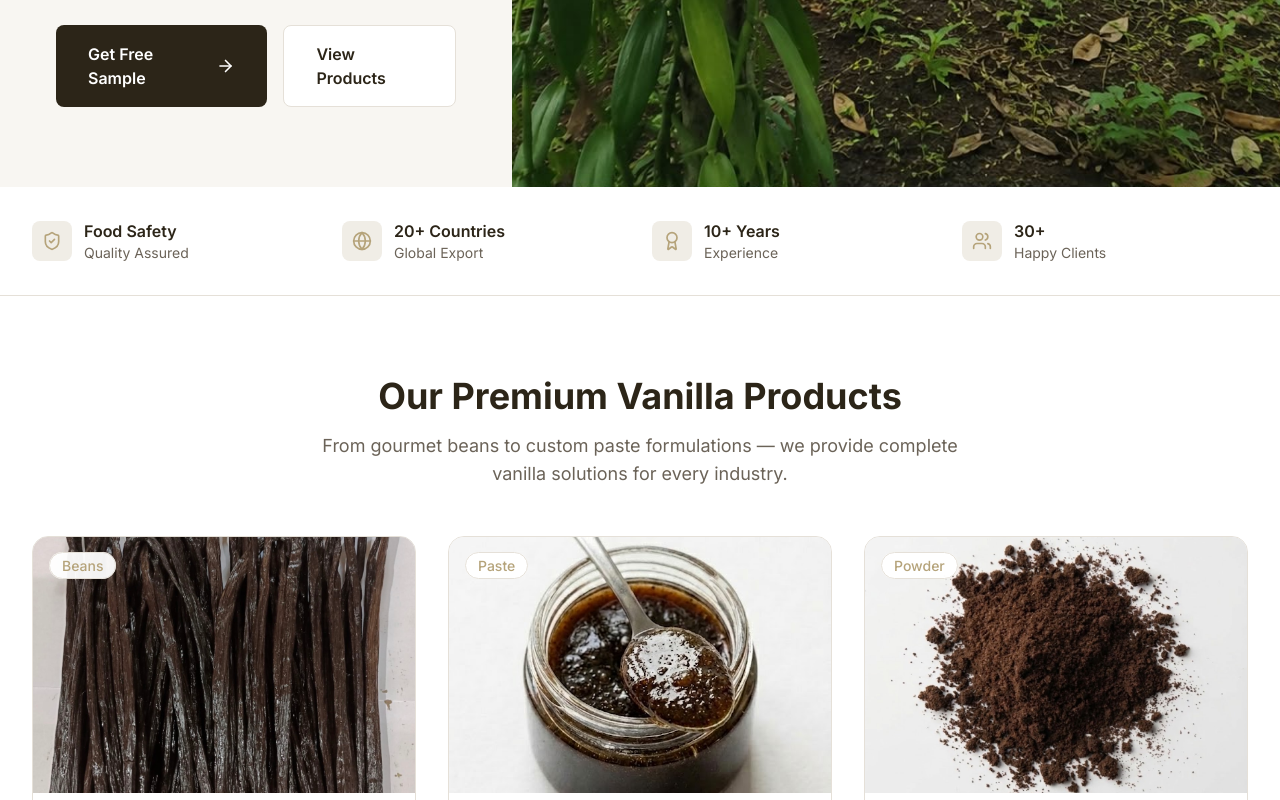
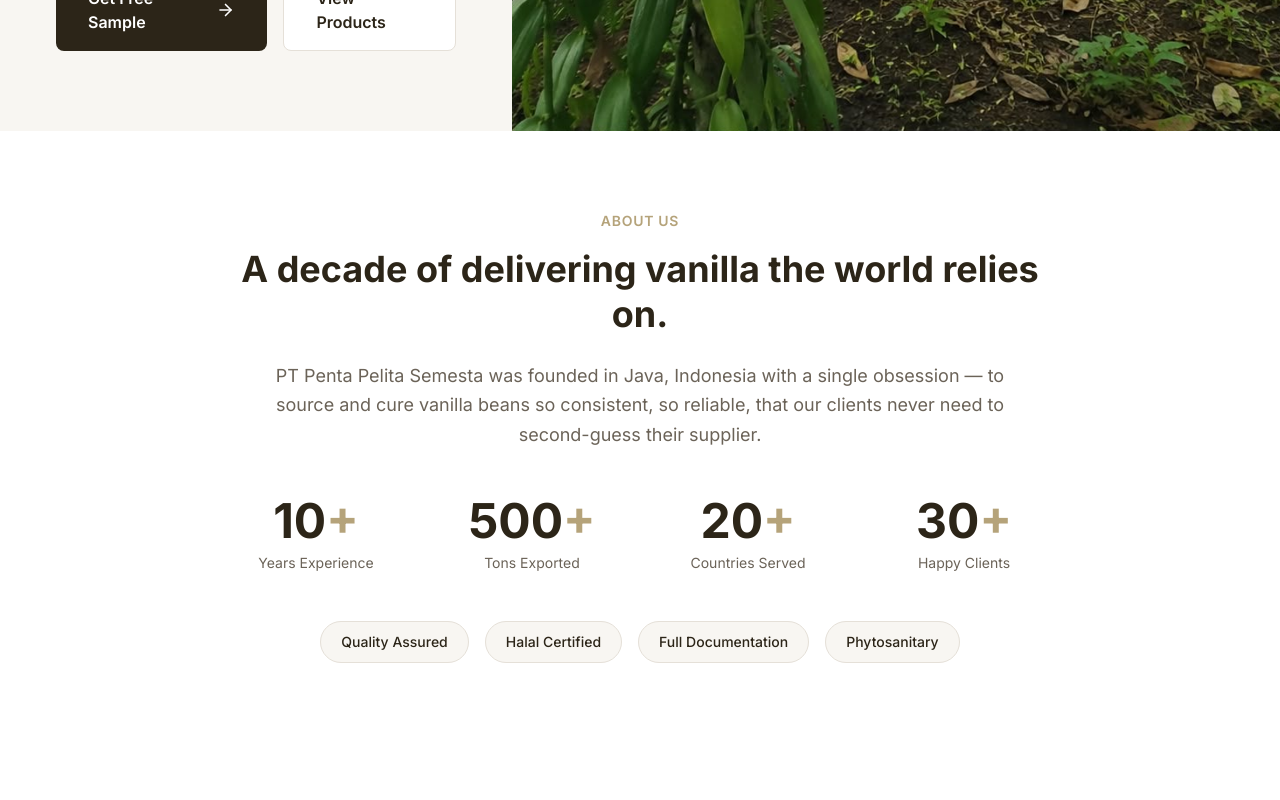
Before and after one commit to irfanmulachela-glitch/vanilla, a Next.js app: page / in a window 1280 px wide. Shown: the part 940-1740 px from the top of the page. Built offline with nearby package versions, Linux system fonts and the light colour scheme.

Commit message:
Homepage: About Us section with animated stats, reduced hero spacing

```diff
--- a/src/app/page.tsx
+++ b/src/app/page.tsx
@@ -52,21 +52,21 @@ export default function HomePage() {
         <div className="grid lg:grid-cols-5 min-h-[550px]">
           {/* Text Content - 40% */}
           <div className="flex flex-col justify-center px-6 sm:px-10 lg:px-14 py-16 lg:py-20 lg:col-span-2">
-            <p className="text-[#B5A37A] text-sm font-semibold uppercase tracking-wider mb-4">
+            <p className="text-[#B5A37A] text-sm font-semibold uppercase tracking-wider mb-3">
               Indonesia&apos;s #1 Vanilla Supplier
             </p>
-            <h1 className="text-4xl lg:text-5xl xl:text-6xl font-bold text-[#2C2518] mb-4 leading-tight">
+            <h1 className="text-4xl lg:text-5xl xl:text-6xl font-bold text-[#2C2518] mb-3 leading-[1.1]">
               Premium{" "}
               <span className="text-[#B5A37A]">Indonesian Vanilla</span>{" "}
               Supplier
             </h1>
-            <p className="text-lg text-[#B5A37A] font-medium mb-6 italic">
+            <p className="text-lg text-[#B5A37A] font-medium mb-5 italic">
               Your Formula. Our Vanilla.
             </p>
-            <p className="text-[#6B6358] mb-4 leading-relaxed">
+            <p className="text-[#6B6358] mb-3 leading-relaxed">
               La Vanilla Supplier is a direct Indonesian vanilla supplier based in Java, specializing in premium Vanilla planifolia beans sourced from local smallholder farmers and cured using traditional 6-9 month sun-drying methods.
             </p>
-            <p className="text-[#6B6358] mb-8 leading-relaxed">
+            <p className="text-[#6B6358] mb-7 leading-relaxed">
               We export Grade A Gourmet and Grade B Extraction vanilla beans, custom vanilla paste, and 100% pure vanilla powder to food manufacturers, distributors, and artisan producers across 20+ countries. MOQ 25kg. FOB from Semarang, Jakarta, or Surabaya. Halal certified. Full documentation with every shipment.
             </p>
             <div className="flex flex-col sm:flex-row gap-4">
@@ -99,37 +99,51 @@ export default function HomePage() {
         </div>
       </section>
 
-      {/* Trust Bar */}
-      <section className="bg-white border-b border-[#E5E0D8]">
-        <div className="max-w-7xl mx-auto px-4 sm:px-6 lg:px-8 py-8">
-          <div className="grid grid-cols-2 md:grid-cols-4 gap-6">
+      {/* About Us Section */}
+      <section className="py-20 bg-white">
+        <div className="max-w-4xl mx-auto px-4 sm:px-6 lg:px-8 text-center">
+          <p className="text-[#B5A37A] text-sm font-semibold uppercase tracking-wider mb-4">
+            About Us
+          </p>
+          <h2 className="text-3xl lg:text-4xl font-bold text-[#2C2518] mb-6 leading-tight">
+            A decade of delivering vanilla the world relies on.
+          </h2>
+          <p className="text-lg text-[#6B6358] mb-12 max-w-3xl mx-auto leading-relaxed">
+            PT Penta Pelita Semesta was founded in Java, Indonesia with a single obsession — to source and cure vanilla beans so consistent, so reliable, that our clients never need to second-guess their supplier.
+          </p>
+
+          {/* Animated Stats */}
+          <div className="grid grid-cols-2 md:grid-cols-4 gap-8 mb-12">
             {[
-              {
-                icon: ShieldCheck,
-                label: "Quality Assured",
-                value: "Food Safety",
-              },
-              {
-                icon: Globe,
-                label: "Global Export",
-                value: `${siteConfig.stats.countriesServed} Countries`,
-              },
-              {
-                icon: Award,
-                label: "Experience",
-                value: `${siteConfig.stats.yearsExperience} Years`,
-              },
-              { icon: Users, label: "Happy Clients", value: "30+" },
-            ].map((item) => (
-              <div key={item.label} className="flex items-center gap-3">
-                <div className="w-10 h-10 bg-[#F0EDE6] rounded-lg flex items-center justify-center flex-shrink-0">
-                  <item.icon className="w-5 h-5 text-[#B5A37A]" />
-                </div>
-                <div>
-                  <p className="font-semibold text-[#2C2518]">{item.value}</p>
-                  <p className="text-sm text-[#6B6358]">{item.label}</p>
-                </div>
+              { value: 10, suffix: "+", label: "Years Experience" },
+              { value: 500, suffix: "+", label: "Tons Exported" },
+              { value: 20, suffix: "+", label: "Countries Served" },
+              { value: 30, suffix: "+", label: "Happy Clients" },
+            ].map((stat) => (
+              <div key={stat.label}>
+                <p className="text-4xl lg:text-5xl font-bold text-[#2C2518] mb-2">
+                  <span>{stat.value}</span>
+                  <span className="text-[#B5A37A]">{stat.suffix}</span>
+                </p>
+                <p className="text-sm text-[#6B6358]">{stat.label}</p>
               </div>
+            ))}
+          </div>
+
+          {/* Certification Badges */}
+          <div className="flex flex-wrap justify-center gap-4">
+            {[
+              "Quality Assured",
+              "Halal Certified",
+              "Full Documentation",
+              "Phytosanitary",
+            ].map((badge) => (
+              <span
+                key={badge}
+                className="px-5 py-2.5 bg-[#F8F6F2] text-[#2C2518] text-sm font-medium rounded-full border border-[#E5E0D8]"
+              >
+                {badge}
+              </span>
             ))}
           </div>
         </div>
```
